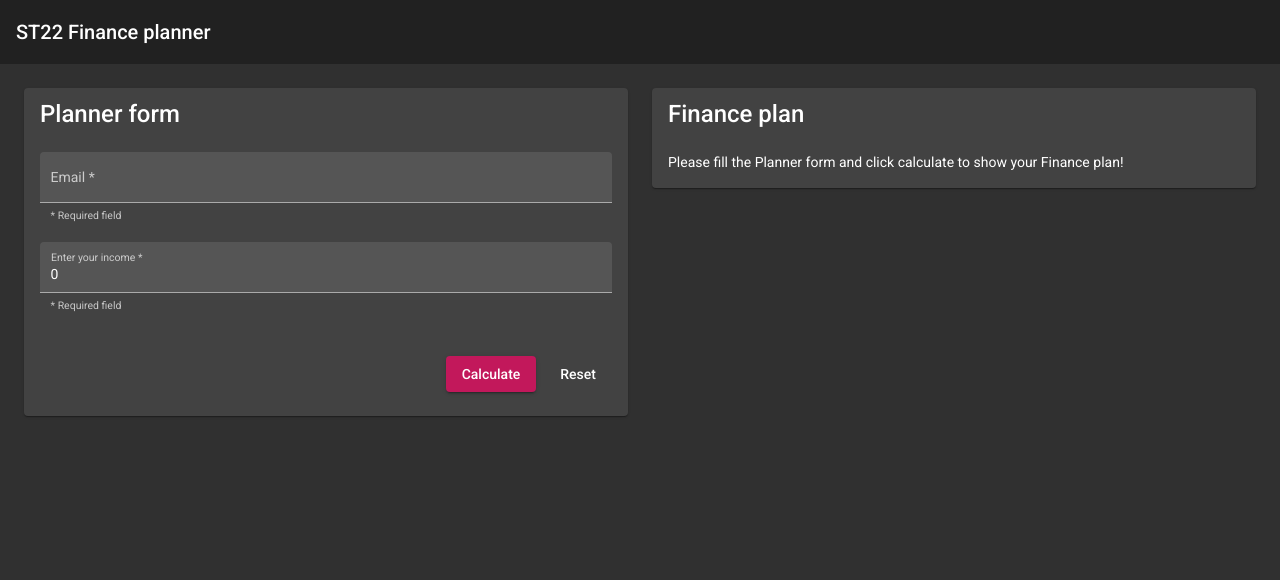
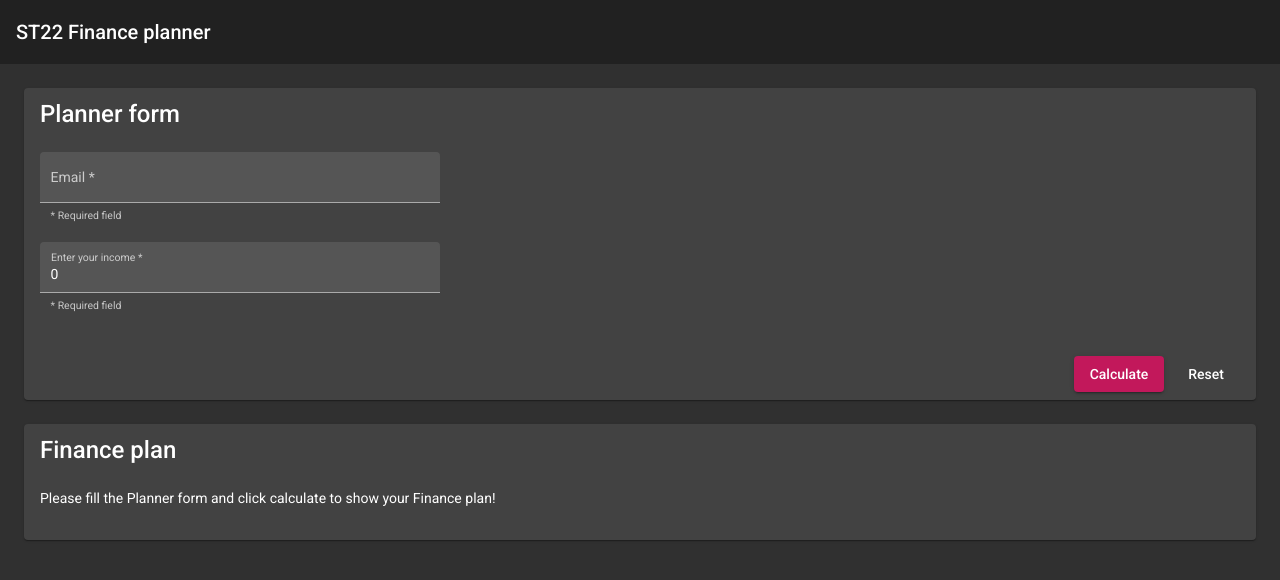
Before and after one commit to kricsi14/st22, an Angular app: page / in a window 1280 px wide. Shown: the top 580 px of the page. Built offline with nearby package versions, Linux system fonts and the light colour scheme.

Commit message:
proejction and some deep dive componenet update

```diff
--- a/src/app/app.component.html
+++ b/src/app/app.component.html
@@ -2,10 +2,10 @@
   ST22 Finance planner
 </mat-toolbar>
 <div class="flex flex-wrap p-3">
-  <div class="flex-1 basis-full md:basis-1/2">
+  <div class="flex-1 basis-full">
     <st-planner (planCalculated)="handlePlanCalculated($event)"></st-planner>
   </div>
-  <div class="flex-1 basis-full md:basis-1/2">
+  <div class="flex-1 basis-full">
     <st-plan [st-plan]="plan"></st-plan>
   </div>
 </div>
--- a/src/app/app.module.ts
+++ b/src/app/app.module.ts
@@ -13,7 +13,8 @@ import { MatCardModule } from '@angular/material/card'
 import { MatButtonModule } from '@angular/material/button'
 import { MatFormFieldModule } from '@angular/material/form-field'
 import { FormsModule, ReactiveFormsModule } from '@angular/forms'
-import { MatInputModule } from '@angular/material/input'
+import { MatInputModule } from '@angular/material/input';
+import { CardComponent } from './card/card.component'
 
 @NgModule({
   declarations: [
@@ -21,6 +22,7 @@ import { MatInputModule } from '@angular/material/input'
     ToolbarComponent,
     PlannerComponent,
     PlanComponent,
+    CardComponent,
   ],
   imports: [
     BrowserModule,
--- /dev/null
+++ b/src/app/card/card.component.html
@@ -0,0 +1,9 @@
+<mat-card class="m-3">
+  <mat-card-title>{{ title }}</mat-card-title>
+  <mat-card-content class="pt-5">
+    <ng-content select="[slot=content]"></ng-content>
+  </mat-card-content>
+  <mat-card-actions class="text-end">
+    <ng-content select="[slot=actions]"></ng-content>
+  </mat-card-actions>
+</mat-card>
--- a/src/app/plan/plan.component.html
+++ b/src/app/plan/plan.component.html
@@ -1,12 +1,9 @@
-<mat-card class="m-3">
-  <mat-card-title>{{ title }}</mat-card-title>
-  <mat-card-content class="pt-5">
-    <div *ngIf="plan; else noPlan">
+<st-card [title]="'Finance plan'">
+  <div *ngIf="plan !== null; else noPlan" slot="content">
     <p>Email: {{plan.email}}</p>
     <p>Income: {{plan.income}}</p>
   </div>
   <ng-template #noPlan>
     <p>Please fill the Planner form and click calculate to show your Finance plan!</p>
   </ng-template>
-  </mat-card-content>
-</mat-card>
+</st-card>
--- a/src/app/plan/plan.component.ts
+++ b/src/app/plan/plan.component.ts
@@ -1,4 +1,4 @@
-import { Component, Input, OnInit } from '@angular/core'
+import { Component, Input, OnChanges } from '@angular/core'
 import { IPlan } from '../app.component'
 
 @Component({
@@ -6,7 +6,20 @@ import { IPlan } from '../app.component'
   templateUrl: './plan.component.html',
   styleUrls: ['./plan.component.scss']
 })
-export class PlanComponent {
-  title = 'Finance plan'
-  @Input('st-plan') plan: null | IPlan = null
+export class PlanComponent implements OnChanges {
+  @Input('st-plan') inputPlan: null | IPlan = null
+  plan: null | IPlan = null
+  hasNewPlan: boolean = false
+
+  ngOnChanges () {
+    if (this.plan === null) this.plan = this.inputPlan
+    else {
+      this.hasNewPlan = true
+    }
+  }
+
+  dropPreviousPlan () {
+    this.hasNewPlan = false
+    this.plan = this.inputPlan
+  }
 }
--- a/src/app/planner/planner.component.html
+++ b/src/app/planner/planner.component.html
@@ -1,7 +1,7 @@
-<mat-card class="m-3">
-  <mat-card-title>{{ title }}</mat-card-title>
-  <mat-card-content class="pt-5">
-    <form>
+<st-card [title]="'Planner form'">
+  <form slot="content">
+    <div class="flex">
+      <div class="flex-1 basis-full md:basis-1/2 lg:basis-1/3 flex-grow-0">
         <mat-form-field class="w-full mb-5" appearance="fill">
           <mat-label>Email</mat-label>
           <input type="email" matInput [formControl]="emailFormControl" [errorStateMatcher]="matcher"
@@ -26,13 +26,12 @@
             Income is <strong>required</strong>
           </mat-error>
         </mat-form-field>
+      </div>
+    </div>
   </form>
-  </mat-card-content>
-  <mat-card-actions class="text-end">
+  <ng-container slot="actions">
     <button mat-raised-button color="primary" [disabled]="isCalculating"
             (click)="calculatePlan()">{{ isCalculating ? 'Calculating plan...' : 'Calculate'}}</button>
     <button mat-button color="secondary">Reset</button>
-  </mat-card-actions>
-  <mat-card-footer>
-  </mat-card-footer>
-</mat-card>
+  </ng-container>
+</st-card>
--- a/src/app/planner/planner.component.ts
+++ b/src/app/planner/planner.component.ts
@@ -17,7 +17,6 @@ export class MyErrorStateMatcher implements ErrorStateMatcher {
   styleUrls: ['./planner.component.scss']
 })
 export class PlannerComponent {
-  title = 'Planner form'
   isCalculating = false
   income: number = 0
   email: string = ''
```
Also changed, not shown: src/app/card/card.component.ts (added, +10 -0 lines), src/app/card/card.component.scss (added). Lines whose indentation alone changed are shown as unchanged.
